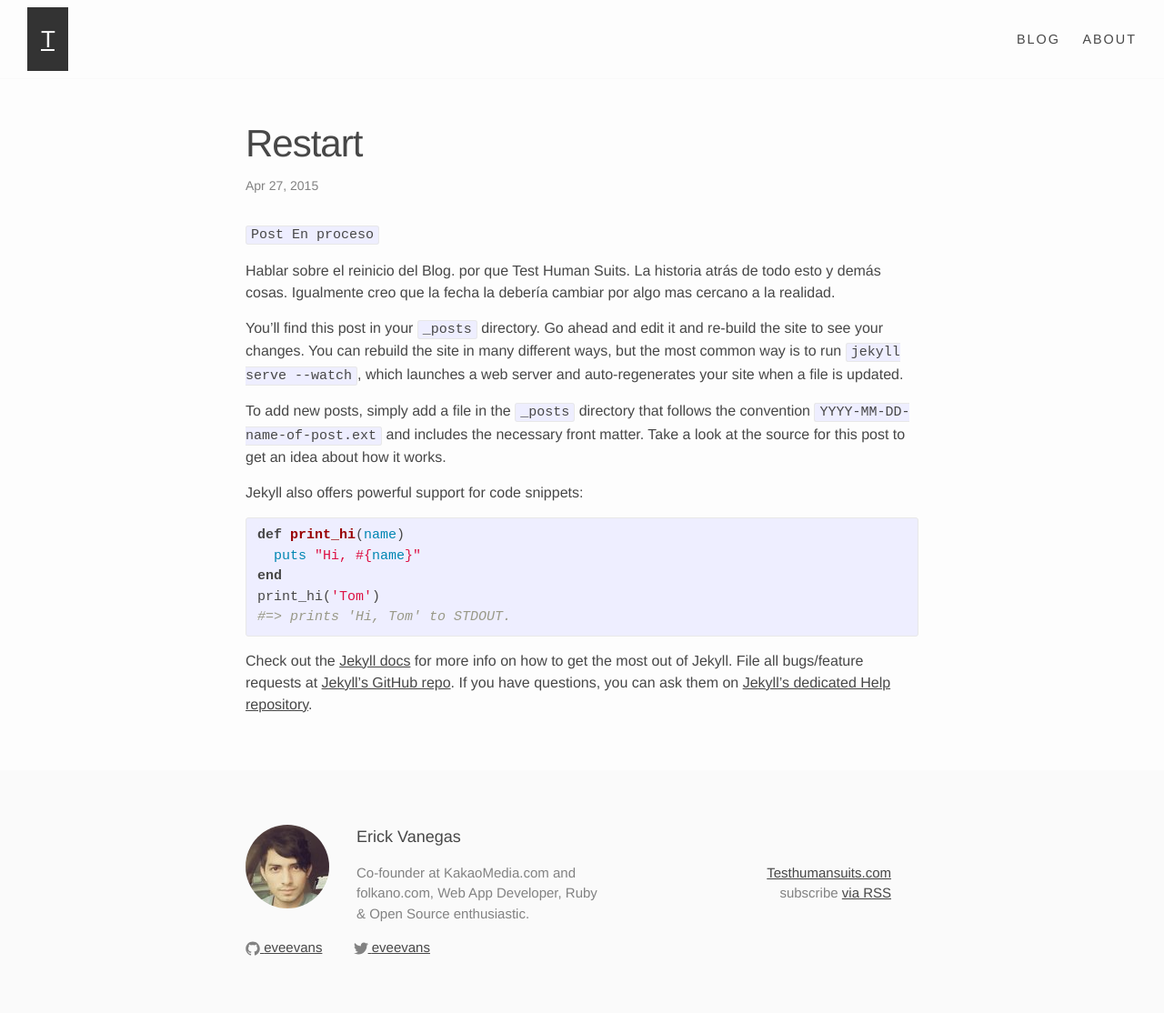
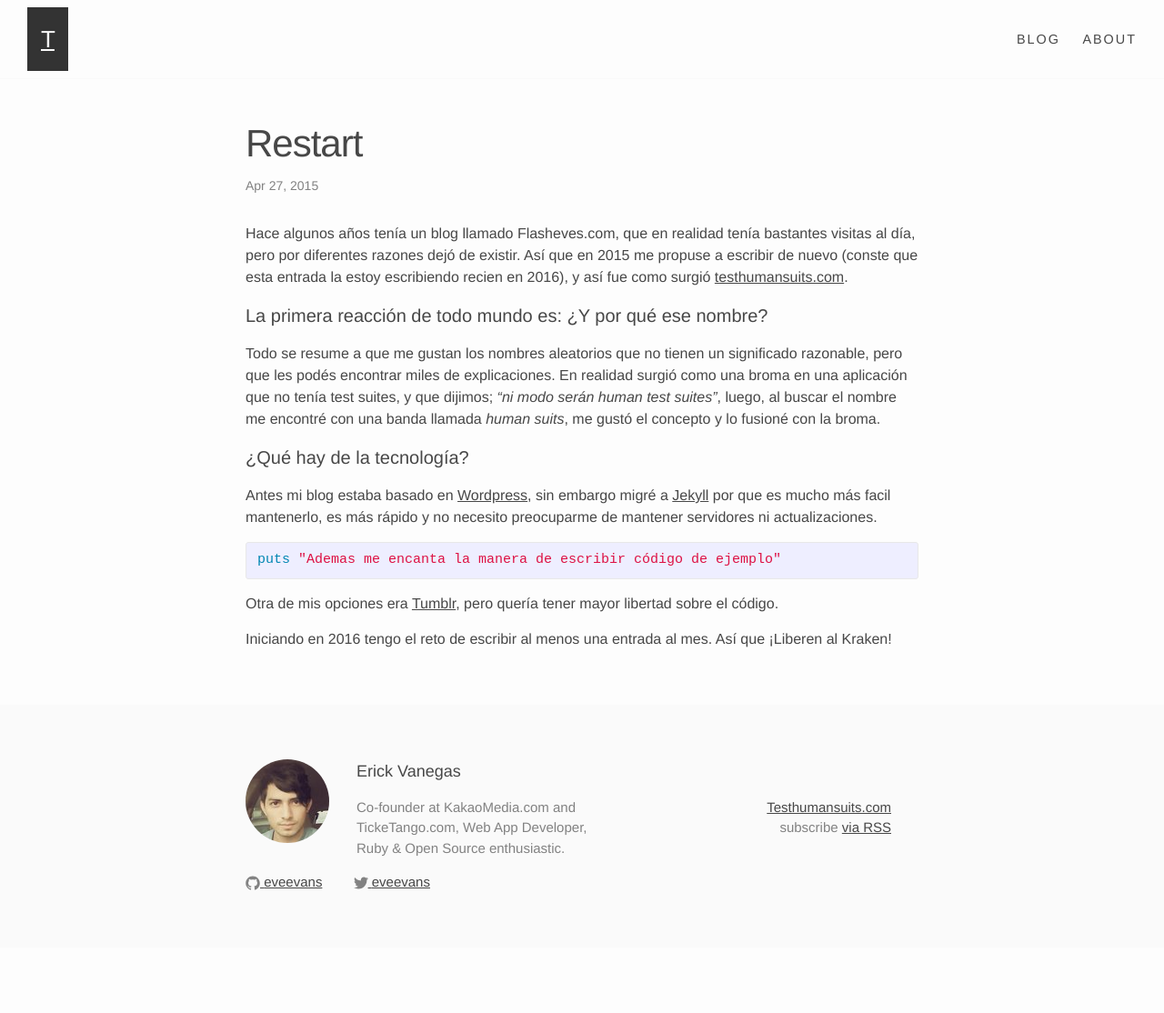
Before and after one commit to eveevans/eveevans.github.com, a Jekyll site: the page built from _posts/2015-04-27-restart.markdown, in a window 1280 px wide. Shown: the whole page at 91% size. Built offline with Jekyll 4.4.1, drawn with Linux system fonts in a browser that asks for light colours; comment, search, counter and statistics services are not loaded; after the commit the page ends 1042 px from its top, so only the background shows below that.

Commit message:
post about restart

```diff
--- a/_config.yml
+++ b/_config.yml
@@ -6,14 +6,14 @@ owner_name: Erick Vanegas
 owner_email: eveevans [at] gmail.com
 owner_location: Managua, Nicaragua
 bio: > # this means to ignore newlines until "baseurl:"
-  Co-founder at KakaoMedia.com and folkano.com, Web App Developer,
+  Co-founder at KakaoMedia.com and TickeTango.com, Web App Developer,
   Ruby & Open Source enthusiastic.
 baseurl: "" # the subpath of your site, e.g. /blog/
 url: "http://testhumansuits.com" # the base hostname & protocol for your site
 description: > # this means to ignore newlines until "baseurl:"
-  Write an awesome description for your new site here. You can edit this
-  line in _config.yml. It will appear in your document head meta (for
-  Google search results) and in your feed.xml site description.
-
+  Blog personal de Erick Vanegas
+  (a.k.a. @eveevans:  Web App Developer, Ruby & Open Source enthusiastic.)
+  sobre tecnología, Ruby on Rails, Javascript, jekyll, AWS,
+  e-commerce, wordpress.
 # Build settings
 markdown: kramdown
--- a/_posts/2015-04-27-restart.markdown
+++ b/_posts/2015-04-27-restart.markdown
@@ -5,26 +5,25 @@ date:   2015-04-27 19:56:16
 categories: update
 ---
 
-`Post En proceso`
+Hace algunos años tenía un blog llamado Flasheves.com, que en realidad tenía bastantes visitas al día, pero por diferentes razones dejó de existir. Así que en 2015 me propuse a escribir de nuevo (conste que esta entrada la estoy escribiendo recien en 2016), y así fue como surgió [testhumansuits.com][testhumansuits].
 
-Hablar sobre el reinicio del Blog. por que Test Human Suits. La historia atrás de todo esto y demás cosas. Igualmente creo que la fecha la debería cambiar por algo mas cercano a la realidad.
+### La primera reacción de todo mundo es: ¿Y por qué ese nombre? ###
 
-You’ll find this post in your `_posts` directory. Go ahead and edit it and re-build the site to see your changes. You can rebuild the site in many different ways, but the most common way is to run `jekyll serve --watch`, which launches a web server and auto-regenerates your site when a file is updated.
+Todo se resume a que me gustan los nombres aleatorios que no tienen un significado razonable, pero que les podés encontrar miles de explicaciones. En realidad surgió como una broma en una aplicación que no tenía test suites, y que dijimos; *"ni modo serán human test suites"*, luego, al buscar el nombre me encontré con una banda llamada *human suits*, me gustó el concepto y lo fusioné con la broma.
 
-To add new posts, simply add a file in the `_posts` directory that follows the convention `YYYY-MM-DD-name-of-post.ext` and includes the necessary front matter. Take a look at the source for this post to get an idea about how it works.
+### ¿Qué hay de la tecnología? ###
 
-Jekyll also offers powerful support for code snippets:
+Antes mi blog estaba basado en [Wordpress][wordpress], sin embargo migré a [Jekyll][jekyll] por que es mucho más facil mantenerlo, es más rápido y no necesito preocuparme de mantener servidores ni actualizaciones.
 
 {% highlight ruby %}
-def print_hi(name)
-  puts "Hi, #{name}"
-end
-print_hi('Tom')
-#=> prints 'Hi, Tom' to STDOUT.
+puts "Ademas me encanta la manera de escribir código de ejemplo"
 {% endhighlight %}
 
-Check out the [Jekyll docs][jekyll] for more info on how to get the most out of Jekyll. File all bugs/feature requests at [Jekyll’s GitHub repo][jekyll-gh]. If you have questions, you can ask them on [Jekyll’s dedicated Help repository][jekyll-help].
+Otra de mis opciones era [Tumblr][tumblr], pero quería tener mayor libertad sobre el código.
 
-[jekyll]:      http://jekyllrb.com
-[jekyll-gh]:   https://github.com/jekyll/jekyll
-[jekyll-help]: https://github.com/jekyll/jekyll-help
+Iniciando en 2016 tengo el reto de escribir al menos una entrada al mes. Así que ¡Liberen al Kraken!
+
+[testhumansuits]: http://testhumansuits.com
+[wordpress]: https://wordpress.org/
+[tumblr]: https://www.tumblr.com
+[jekyll]: https://jekyllrb.com/
```
